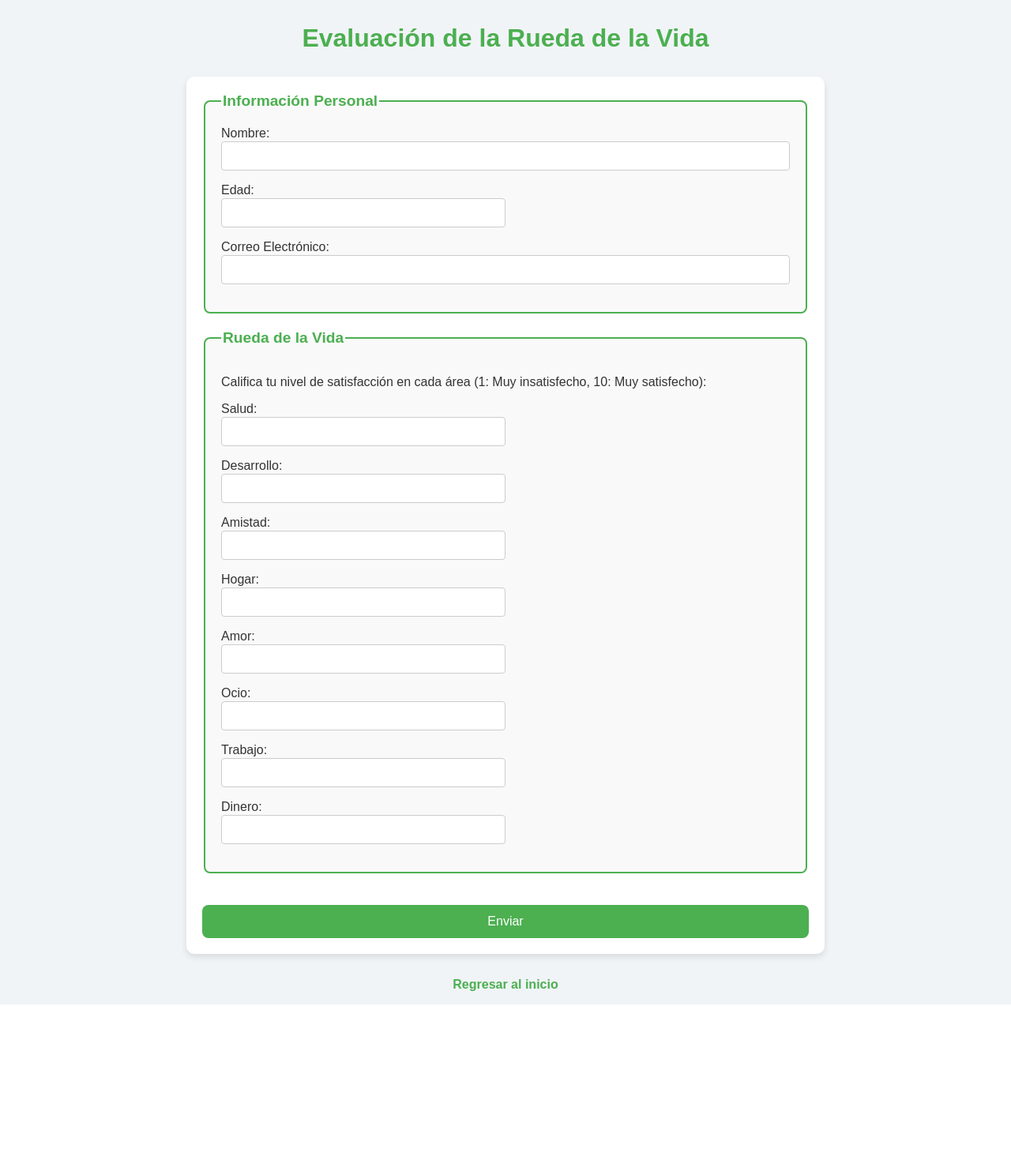
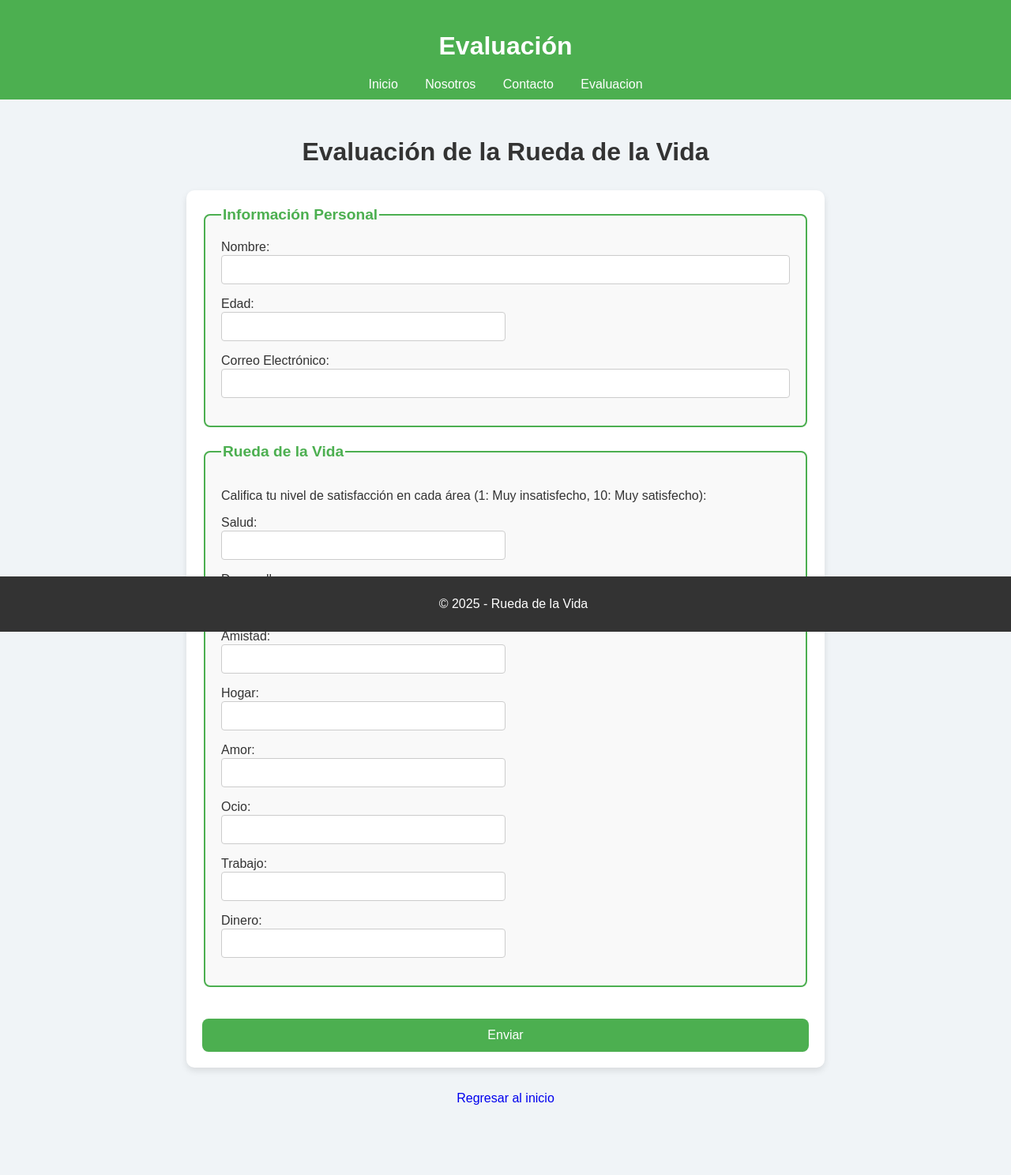
Before and after one commit to RuedaDeVida/Ciencia-datos, a Flask app: page /persona in a window 1280 px wide. Shown: the whole page at 79% size. Before the commit the page ends 1272 px from the top, so only its background shows below. Run offline with Flask 3, Linux system fonts and the light colour scheme.

Commit message:
proyecto completado

```diff
--- a/app.py
+++ b/app.py
@@ -1,5 +1,9 @@
 from flask import Flask, request, render_template, redirect, url_for
 import pymysql
+#import mysql.connector
+import csv
+import json
+import os
 
 app = Flask(__name__)
 
@@ -23,6 +27,8 @@ def nosotros():
     return render_template("nosotros.html")
 
 # Página de contacto con formulario
+
+
 """ @app.route("/contacto", methods=['GET', 'POST'])
 def contacto():
     if request.method == 'POST':
@@ -111,6 +117,41 @@ def procesar():
     trabajo = request.form["trabajo"]
     dinero = request.form["dinero"]
 
+#nuevo
+# Guardar en archivo JSON
+    data = {
+        "nombre": nombre,
+        "edad": edad,
+        "salud": salud,
+        "desarrollo": desarrollo,
+        "amistad": amistad,
+        "hogar": hogar,
+        "amor": amor,
+        "ocio": ocio,
+        "trabajo": trabajo,
+        "dinero": dinero
+    }
+
+    # Guardar en un archivo JSON
+    if os.path.exists('resultados.json'):
+        with open('resultados.json', 'r') as file:
+            resultados = json.load(file)
+    else:
+        resultados = []
+
+    resultados.append(data)
+    with open('resultados.json', 'w') as file:
+        json.dump(resultados, file, indent=4)
+
+    # Guardar en un archivo CSV
+    with open('resultados.csv', 'a', newline='') as csvfile:
+        fieldnames = ['nombre', 'edad', 'salud', 'desarrollo', 'amistad', 'hogar', 'amor', 'ocio', 'trabajo', 'dinero']
+        writer = csv.DictWriter(csvfile, fieldnames=fieldnames)
+        writer.writerow(data)
+
+#nuevo
+
+
     # Conectar a la BD
     db = get_db_connection()
     cursor = db.cursor()
--- /dev/null
+++ b/resultados.csv
@@ -0,0 +1 @@
+manu,26,9,9,9,9,9,9,9,9
--- a/static/css/contacto.css
+++ b/static/css/contacto.css
@@ -174,7 +174,7 @@ button {
 }
 
 button:hover {
-    background-color: #45a049;
+    background-color: #2b49f1;
 }
 
 /* Estilo para el pie de página */
--- a/static/css/form.css
+++ b/static/css/form.css
@@ -109,9 +109,44 @@ body {
     color: #333;
 }
 
+header {
+    background-color: #4CAF50;
+    color: white;
+    padding: 10px 0;
+    text-align: center;
+}
+
+header h1 {
+    color: white;
+
+    /*margin-top: 10px;*/
+}
+
+nav {
+    margin-top: 10px;
+}
+
+nav a {
+    color: white;
+    margin: 0 15px;
+    text-decoration: none;
+    display: inline-block;
+}
+
+header nav a {
+    color: white;
+    text-decoration: none;
+    margin: 0 15px;
+    /*font-size: 16px;*/
+}
+
+header nav a:hover {
+    text-decoration: underline;
+}
+
 h1 {
     text-align: center;
-    color: #4CAF50;
+    color: #333;
     margin-top: 30px;
 }
 
@@ -176,14 +211,14 @@ button {
 }
 
 button:hover {
-    background-color: #45a049;
+    background-color: #2b49f1;
 }
 
 /* Estilos para los enlaces */
 a {
-    color: #4CAF50;
+    /*color: #4CAF50;*/
     text-decoration: none;
-    font-weight: bold;
+    /*font-weight: bold;*/
 }
 
 a:hover {
@@ -192,6 +227,16 @@ a:hover {
 
 .piep p{
     text-align: center;
+}
+
+footer {
+    background-color: #333;
+    color: white;
+    text-align: center;
+    padding: 10px;
+    position: fixed;
+    width: 100%;
+    bottom: 0;
 }
 
 /* Estilos para la responsividad */
--- a/static/css/mensaje.css
+++ b/static/css/mensaje.css
@@ -130,7 +130,7 @@ th, td {
 }
 
 th {
-    background-color: #4CAF50;
+    background-color: gray;
     color: white;
 }
 
--- a/static/css/styles.css
+++ b/static/css/styles.css
@@ -179,7 +179,6 @@ section {
     padding: 15px 0;
     font-size: 16px;
     margin-top: 20px;
-
     position: absolute;
     bottom: 0;
 }*/
--- a/templates/contacto.html
+++ b/templates/contacto.html
@@ -32,7 +32,7 @@
         </form>
     </main>
     <footer>
-        <p>&copy; 2025 Rueda de la Vida</p>
+        <p>&copy; 2025 - Rueda de la Vida</p>
     </footer>
 </body>
 </html>
--- a/templates/index.html
+++ b/templates/index.html
@@ -35,7 +35,7 @@
 
     </main>
     <footer>
-        <p>&copy; 2025 Rueda de la Vida</p>
+        <p>&copy; 2025 - Rueda de la Vida</p>
     </footer>
 </body>
 </html>
--- a/templates/mensajes.html
+++ b/templates/mensajes.html
@@ -35,10 +35,10 @@
         </table>
         <div class="piepag">
             <p><a href="{{ url_for('contacto') }}" target="_blank">Regresar a contacto</a></p>
-            </div>
+        </div>
     </main>
     <footer>
-        <p>&copy; 2025 Rueda de la Vida</p>
+        <p>&copy; 2025 - Rueda de la Vida</p>
     </footer>
 </body>
 </html>
--- a/templates/nosotros.html
+++ b/templates/nosotros.html
@@ -27,7 +27,7 @@
         <p>Para el año 2030 AgroCrédito Fácil será una empresa con liderazgo e innovación en la venta de productos y servicios del sector agrícola en Colombia. Trabajamos día a día para hacerle fácil la vida a nuestros clientes. Por eso, ponemos a su disposición un amplio portafolio de productos para el agro, la finca, las mascotas y muchos más.</p>
     </main>
     <footer>
-        <p class="pie">&copy; 2025 Rueda de la Vida</p>
+        <p class="pie">&copy; 2025 - Rueda de la Vida</p>
     </footer>
 </body>
 </html>
--- a/templates/persona.html
+++ b/templates/persona.html
@@ -5,6 +5,16 @@
     <link rel="stylesheet" href="/static/css/form.css">
 </head>
 <body>
+    <header>
+        <h1>Evaluación</h1>
+        <nav>
+            <a href="/">Inicio</a>
+            <a href="{{ url_for('nosotros') }}">Nosotros</a>
+            <a href="{{ url_for('contacto') }}">Contacto</a>
+            <a href="{{ url_for('persona') }}">Evaluacion</a>
+        </nav>
+    </header>
+    <br>
     <h1>Evaluación de la Rueda de la Vida</h1>
     <form action="{{ url_for('procesar') }}" method="POST">
 
@@ -56,7 +66,10 @@
     </form> -->
 
     <div class="piep">
-    <p><a href="{{ url_for('index') }}" target="_blank">Regresar al inicio</a></p>
-    </div>
+    <p><a href="{{ url_for('index') }}" target="_blank">Regresar al inicio</a></p> <br><br>
+    </div><br><br>
+    <footer>
+        <p>&copy; 2025 - Rueda de la Vida</p>
+    </footer>
 </body>
 </html>
```
Also changed, not shown: resultados.json (added, +14 -0 lines), static/css/encuesta.css (+17 -3 lines), templates/encuesta.html (+10 -5 lines), static/css/nosotros.css (line endings or trailing spaces).
